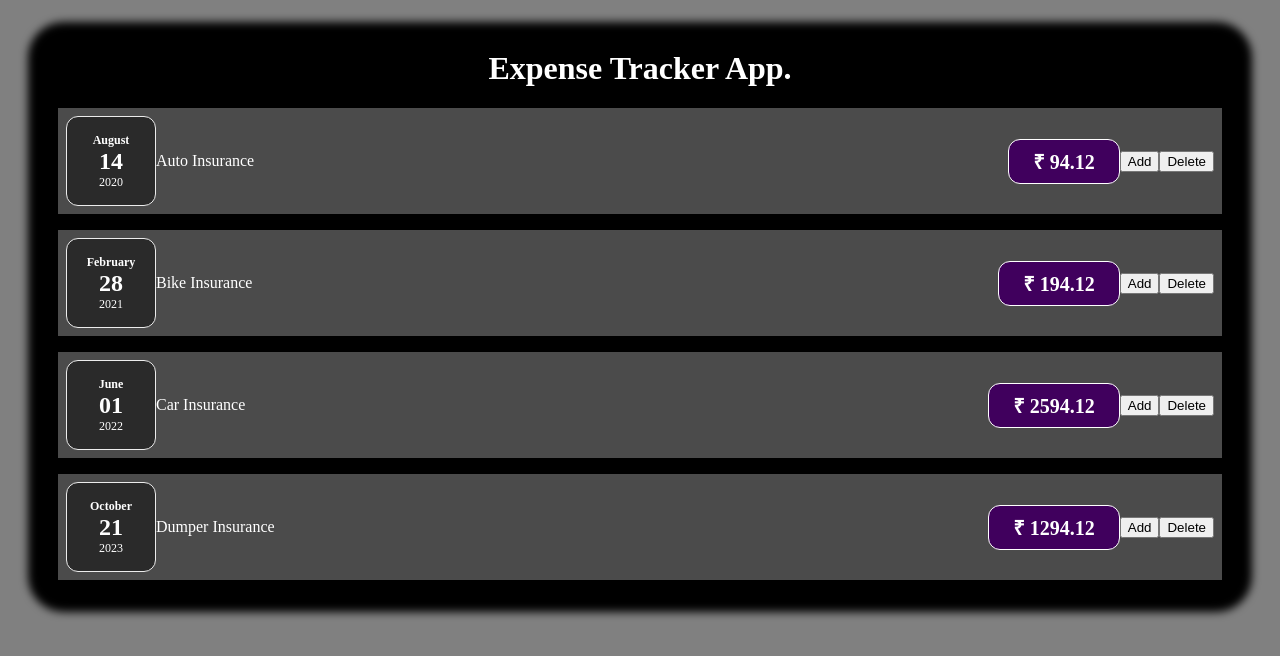
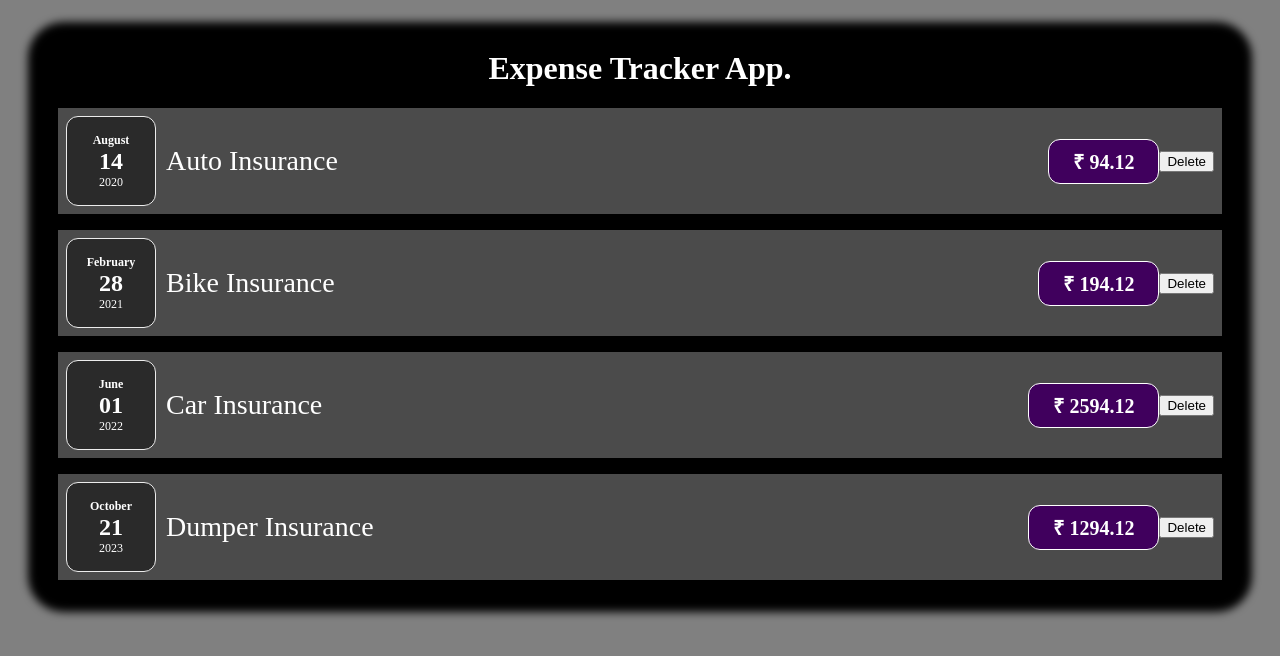
Before and after one commit to CoolShivas/Expense_Tracker_App, a React (Vite) app in the folder Expense_Tracker_App/: page / in a window 1280 px wide. Shown: the top 656 px of the page. Built offline with nearby package versions, Linux system fonts and the light colour scheme.

Commit message:
Delete_Button

```diff
--- a/Expense_Tracker_App/src/components/ExpenseItem.jsx
+++ b/Expense_Tracker_App/src/components/ExpenseItem.jsx
@@ -28,8 +28,6 @@ const ExpenseItem = (props) => {
 
             <div>
 
-                <button> Add </button>
-
                 <button onClick={() => { props.handleOnDeleteXYZ(props.titleABC) }}> Delete </button>
 
             </div>
--- a/Expense_Tracker_App/src/components/ExpenseItem.module.css
+++ b/Expense_Tracker_App/src/components/ExpenseItem.module.css
@@ -19,6 +19,9 @@
     flex: 1;
 
     color: white;
+    font-size: 28px;
+    margin-left: 10px;
+
 }
 
 .expense_item h2 {
```
